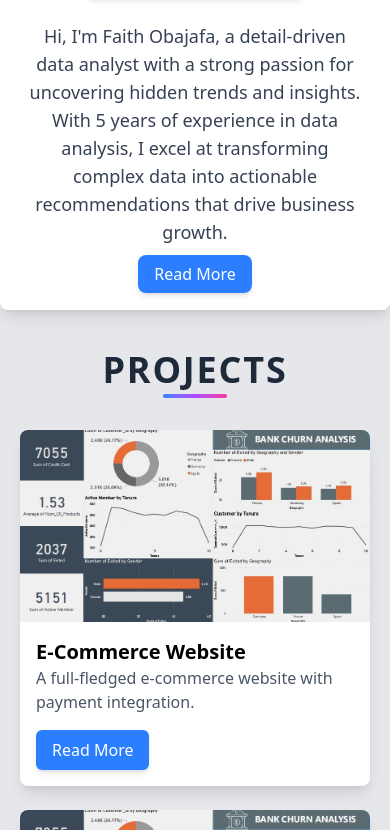
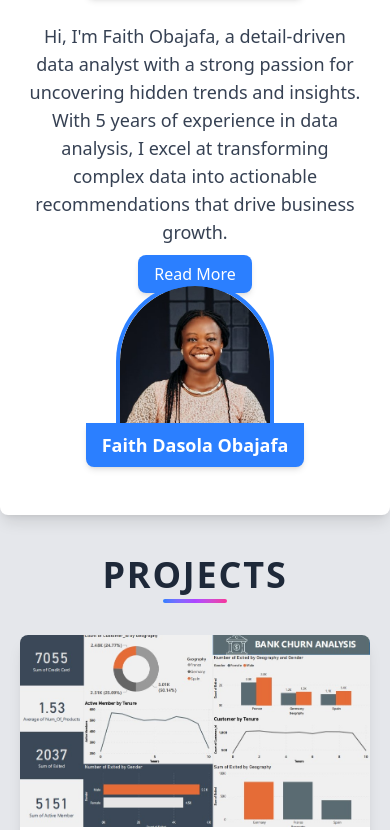
Before and after one commit to Oluwasegun122/blessediog, a Next.js app: page / in a window 390 px wide. Shown: the part 1262-2092 px from the top of the page. Built offline with nearby package versions, Linux system fonts and the light colour scheme.

Commit message:
first commit

```diff
--- a/app/components/AboutMe.tsx
+++ b/app/components/AboutMe.tsx
@@ -3,7 +3,7 @@ import Link from "next/link";
 
 export default function AboutMe() {
   return (
-    <div className="flex flex-col md:flex-row justify-center items-center bg-white p-6 rounded-lg shadow-lg w-full max-w-3xl mx-auto">
+    <div className="md:hidden flex flex-col md:flex-row justify-center items-center bg-white p-6 rounded-lg shadow-lg w-full max-w-3xl mx-auto">
       {/* Image Section */}
       <div className="relative flex flex-col items-center mb-6 md:mb-0 md:mr-6">
         <div className="w-40 h-40 ring-4 ring-blue-500 rounded-full overflow-hidden">
@@ -37,6 +37,21 @@ export default function AboutMe() {
           Read More
         </Link>
       </div>
+      {/* for pc */}
+      <div className="sm:hidden relative flex flex-col items-center mb-6 md:mb-0 md:mr-6">
+        <div className="ring-4 ring-blue-500 rounded-t-full overflow-hidden">
+          <img
+            src="./images/img.jpg"
+            alt="Profile Picture"
+            width={150}
+            height={150}
+            className="rounded-t-full object-cover"
+          />
+        </div>
+        <div className="bg-blue-500 text-white px-4 py-2 -mt-2 rounded-b-lg shadow-md">
+          <h2 className="text-lg font-bold">Faith Dasola Obajafa</h2>
+        </div>
+      </div>
     </div>
   );
 }
```
